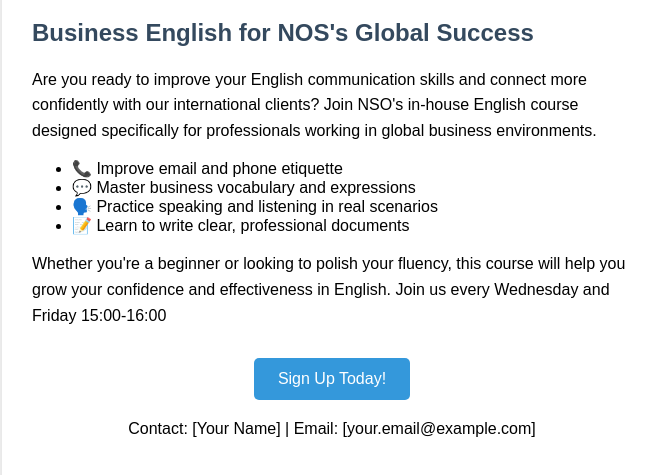
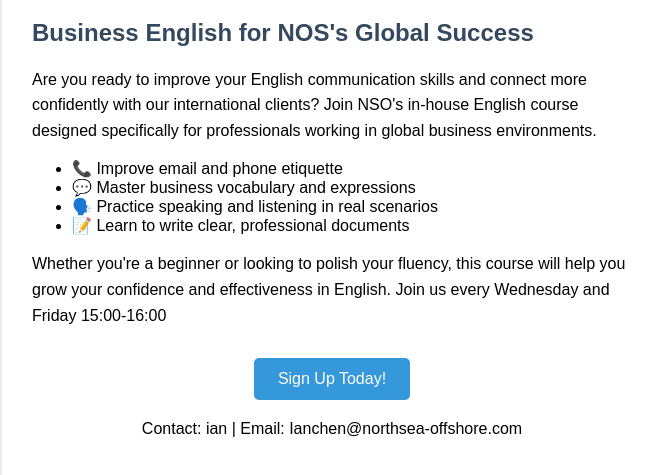
Before and after one commit to iandemo-web/Ian-super-awesome-wonderful-amazing-English-course, a plain HTML site: page index.html in a window 1280 px wide. Shown: the part 267-742 px from the top of the page, without its empty margins (308-964 px from the left). Drawn offline with Linux system fonts and the light colour scheme.

Commit message:
Update index.html

```diff
--- a/index.html
+++ b/index.html
@@ -68,7 +68,7 @@
         <a href="sign up.html">
   <button>Sign Up Today!</button>
 </a>
-  <p>Contact: [Your Name] | Email: [your.email@example.com]</p>
+  <p>Contact: ian | Email: Ianchen@northsea-offshore.com </p>
     </div>
   </div>
 </body>
```
